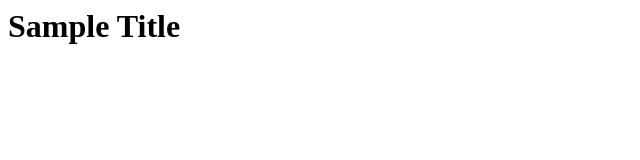
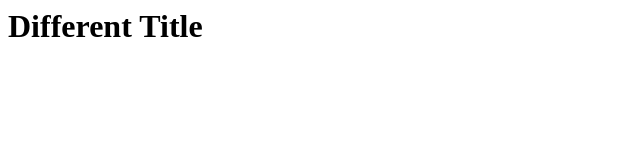
Before and after one commit to howardmah/JD_PracticeA, a plain HTML site: page index.html in a window 1280 px wide. Shown: the whole page, without its empty margins (0-640 px from the left). Drawn offline with Linux system fonts and the light colour scheme.

Commit message:
changed h1
different title

```diff
--- a/index.html
+++ b/index.html
@@ -2,6 +2,6 @@
 <head>
 </head>
 <body>
-  <h1>Sample Title</h1>
+  <h1>Different Title</h1>
 </body>
 </html>
```
